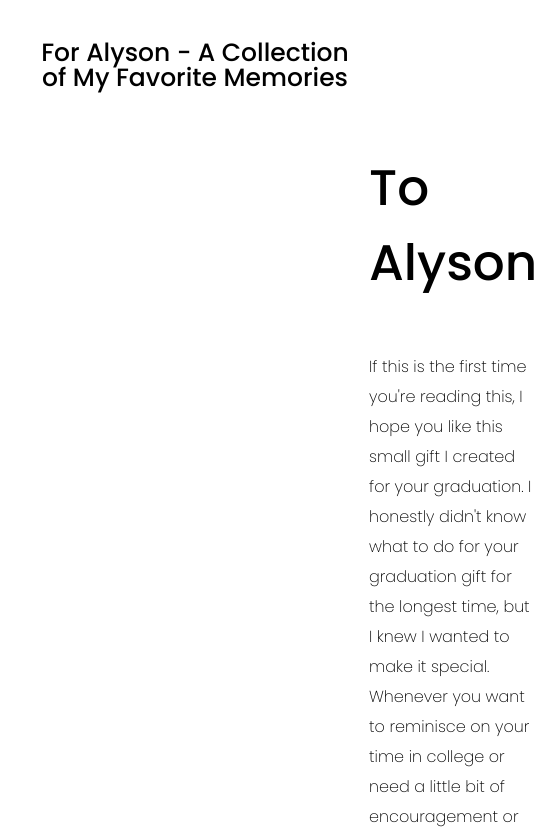
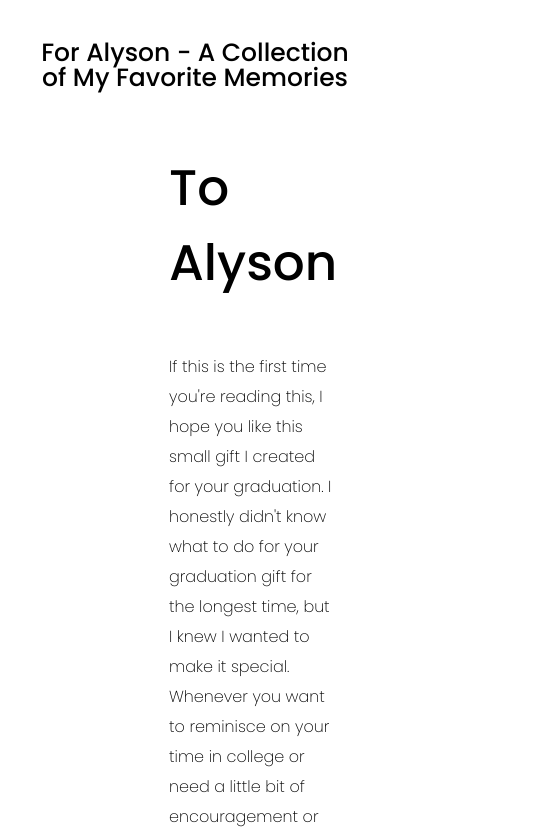
Before and after one commit to pbiglittle/pbiglittle.github.io, a plain HTML site: page to_alyson.html in a window 390 px wide. Shown: the top 838 px of the page, 537 px wide, since content can reach past the window. Drawn offline with Linux system fonts and the light colour scheme.

Commit message:
Update styles.css

```diff
--- a/styles.css
+++ b/styles.css
@@ -121,6 +121,13 @@
     margin-right: 350px;
   }
 
+  @media only screen and (max-width: 1000px) {
+    .inside {
+      margin-left: 150px;
+      margin-right: 150px;
+    }
+  }
+
   .title2 {
     display: inline-block;
     text-align: left;
```
